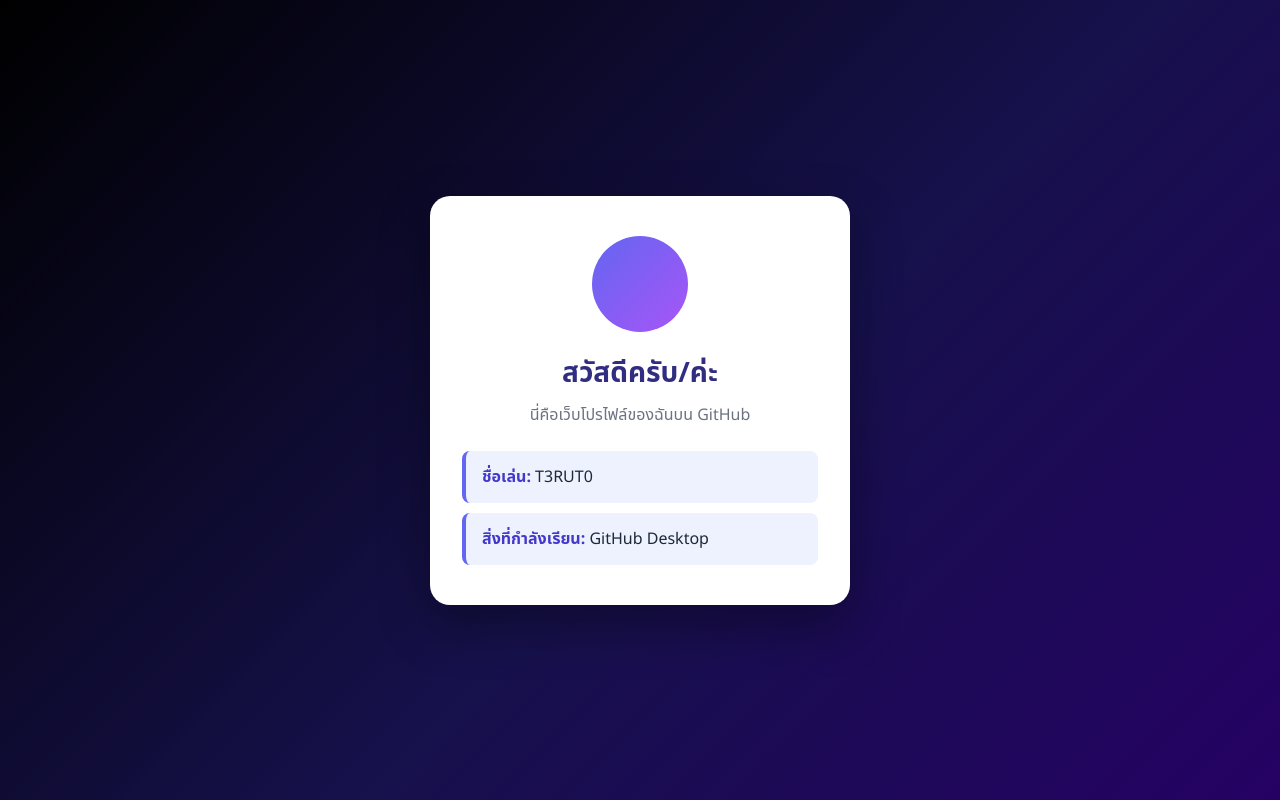
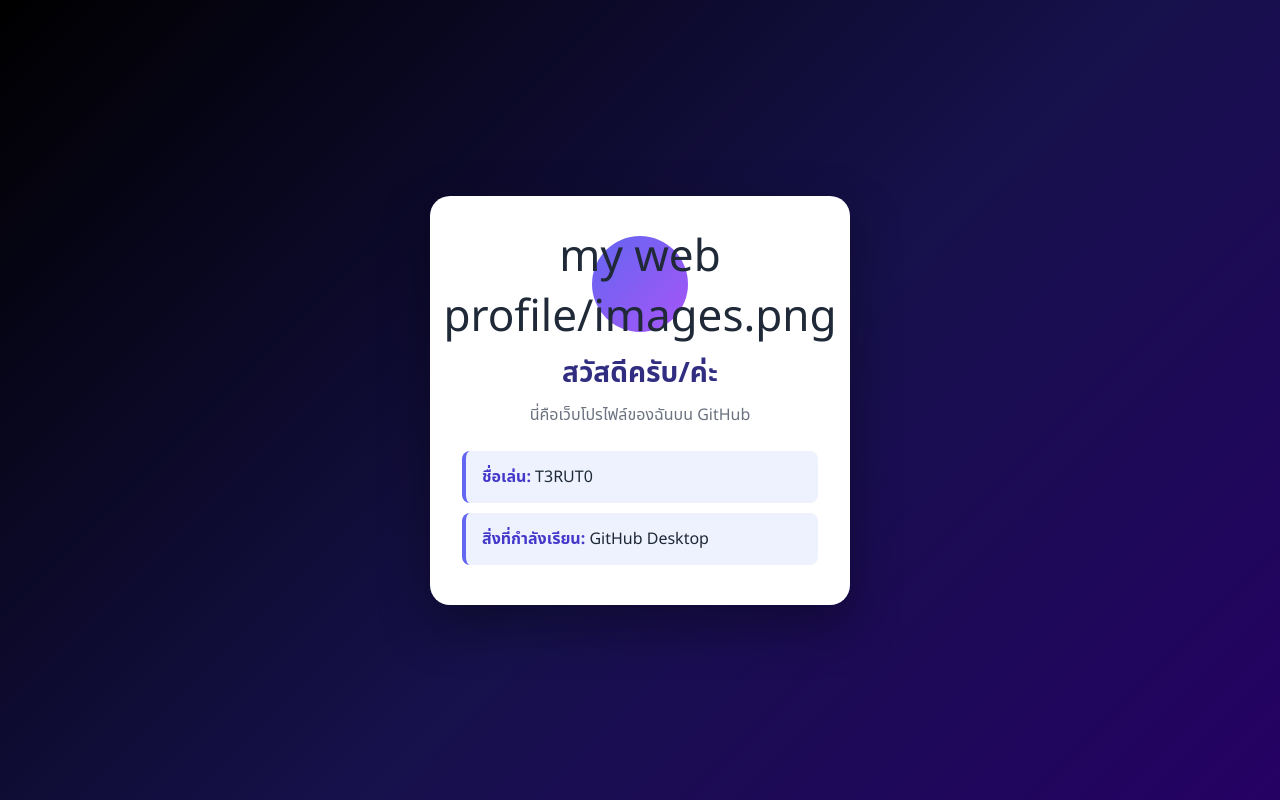
Before and after one commit to T3RUT0/my-web-profile, a plain HTML site: page my web profile/index.html in a window 1280 px wide. Drawn offline with Linux system fonts and the light colour scheme.

Commit message:
my web profile

```diff
--- a/my web profile/index.html
+++ b/my web profile/index.html
@@ -79,7 +79,7 @@
 </head>
 <body>
     <div class="card">
-        <div class="avatar"></div>
+        <div class="avatar">my web profile/images.png</div>
         <h1>สวัสดีครับ/ค่ะ</h1>
         <p>นี่คือเว็บโปรไฟล์ของฉันบน GitHub</p>
         <ul>
```
Also changed, not shown: my web profile/images.png (added).
